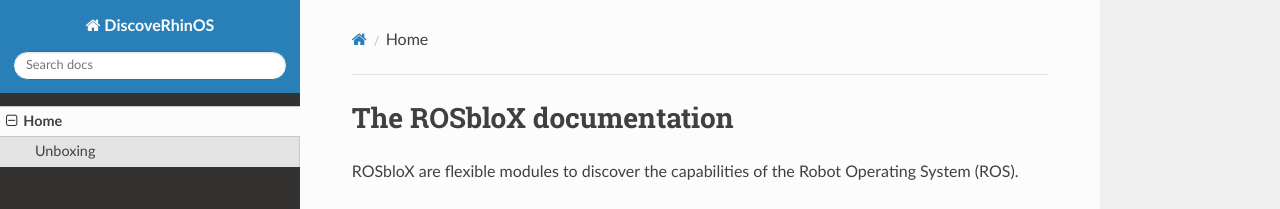
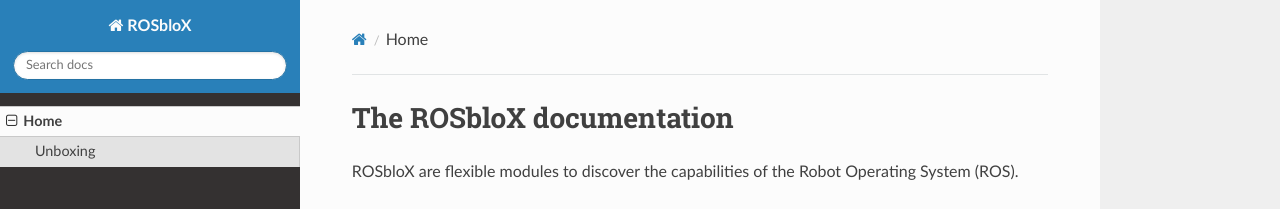
Before and after one commit to rosblox/rosblox.github.io, an MkDocs documentation site: the page built from docs/index.md, in a window 1280 px wide. Shown: the top 209 px of the page. Built offline with MkDocs 1.6.1, drawn with Linux system fonts in a browser that asks for light colours; nearby versions of some CDN libraries.

Commit message:
Update mkdocs.yml

```diff
--- a/mkdocs.yml
+++ b/mkdocs.yml
@@ -1,5 +1,5 @@
-site_name: DiscoveRhinOS
-site_url: https://discoverhinos.github.io/
+site_name: ROSbloX
+site_url: https://rosblox.github.io/
 nav:
     - Home: index.md
 
```
